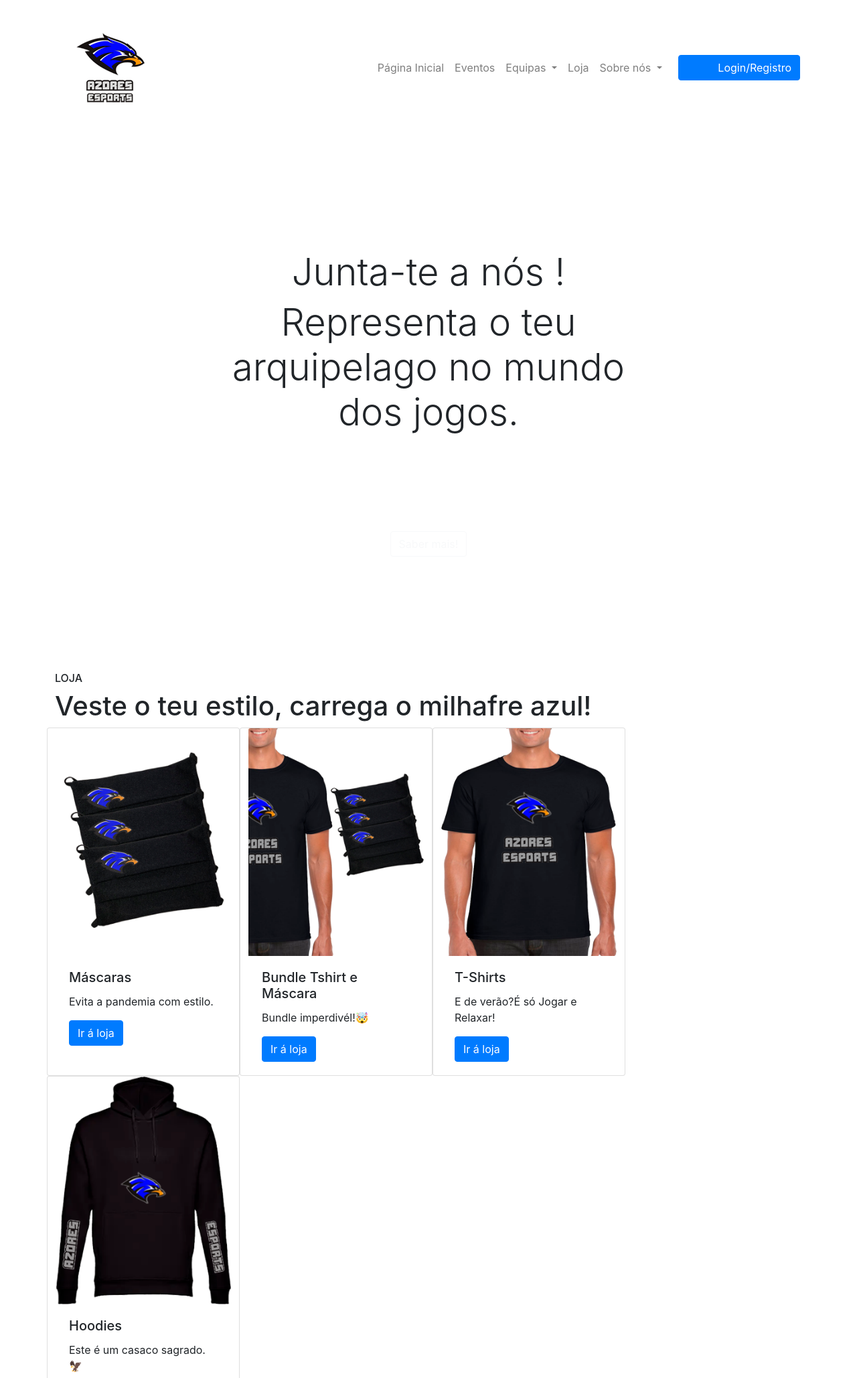
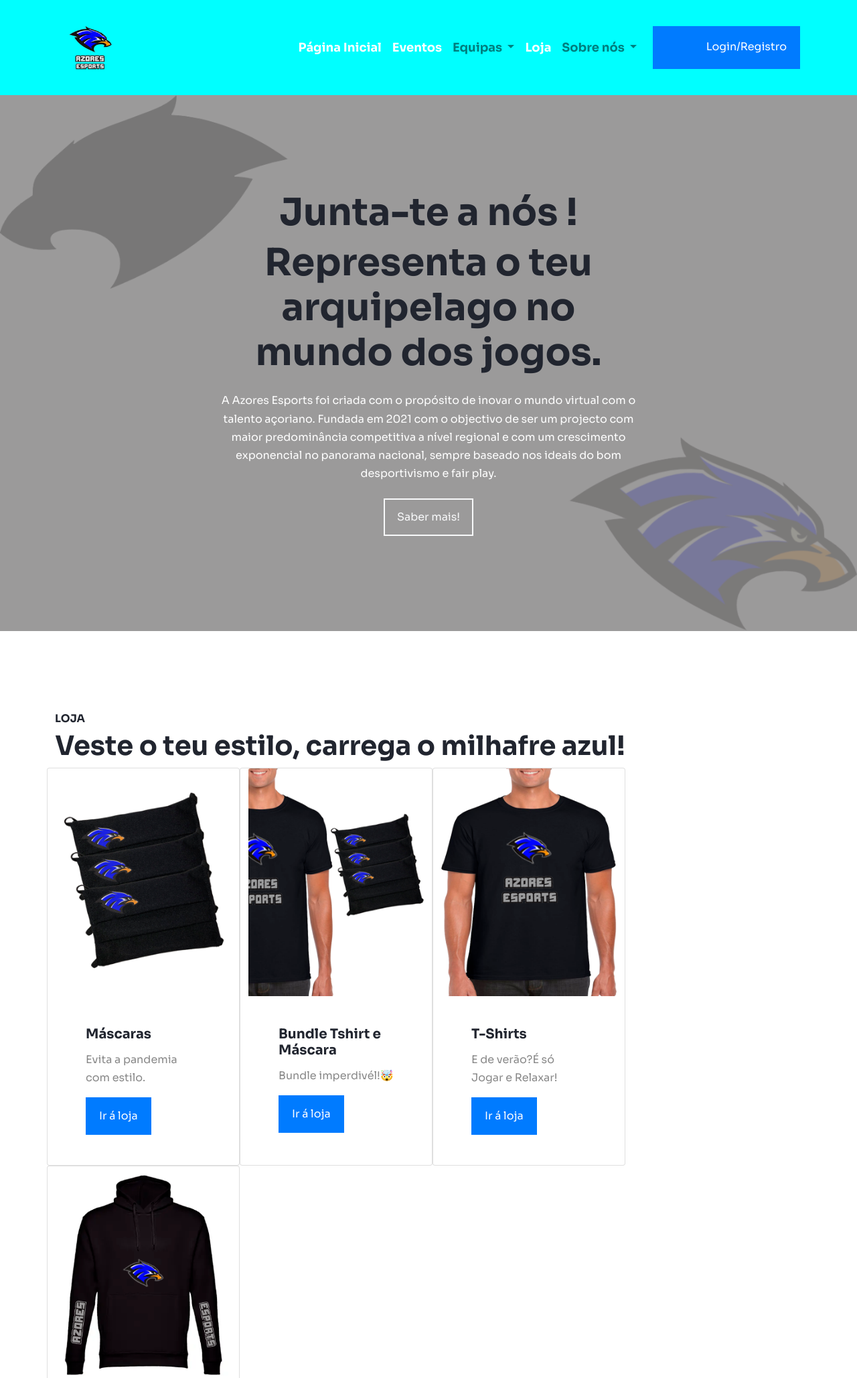
Before and after one commit to LuisOliveira18/Azores_Esports_Pap, a PHP site: page /public/html/azpi.html in a window 1280 px wide. Shown: the top 2057 px of the page at 67% size. Run offline with PHP 8.4, Linux system fonts and the light colour scheme; some libraries are stand-ins or nearby versions.

Commit message:
AZAULA/04

```diff
--- a/public/css/style.css
+++ b/public/css/style.css
@@ -44,7 +44,7 @@ background-color: cyan !important;
     border-radius: 0;
 }
 .hero {
-    background-image: url(../img/Background.png);
+    background-image: url(/img/Background.png);
     background-position: center;
     background-size: cover;
     background-attachment: fixed;
--- a/public/html/azpi.html
+++ b/public/html/azpi.html
@@ -8,6 +8,7 @@
     <link href="//maxcdn.bootstrapcdn.com/bootstrap/4.0.0/css/bootstrap.min.css" rel="stylesheet" id="bootstrap-css">
     <script src="//maxcdn.bootstrapcdn.com/bootstrap/4.0.0/js/bootstrap.min.js"></script>
     <script src="//code.jquery.com/jquery-1.11.1.min.js"></script>
+    <link rel ="stylesheet" type="text/css" href="/css/style.css">
     <title>AZORES ESPORTS</title>
 </head>
 
@@ -91,44 +100,44 @@
                 <h1>Veste o teu estilo, carrega o milhafre azul!</h1>
 
                 <div class="card" style="width: 18rem;">
-                    <img class="card-img-top" src="/public/img/Merch/AZMascs.png" alt="">
+                    <img class="card-img-top" src="/img/Merch/AZMascs.png" alt="">
                     <div class="service card-effect">
                         <div class="card-body">
                             <h5 class="card-title">Máscaras</h5>
                             <p class="card-text">Evita a pandemia com estilo.</p>
-                            <a href="/public/html/azloja.html" class="btn btn-primary">Ir á loja</a>
+                            <a href="/html/azloja.html" class="btn btn-primary">Ir á loja</a>
                         </div>
                     </div>
                 </div>
                 <div class="card" style="width: 18rem;">
-                        <img class="card-img-top" src="../AZE-PAP-1-master/public/img/Merch/AZBundle_1.png" alt="">
+                    <img class="card-img-top" src="/img/Merch/AZBundle_1.png" alt="">
                     <div class="service card-effect">
                         <div class="card-body">
                             <h5 class="card-title">Bundle Tshirt e Máscara</h5>
                             <p class="card-text">Bundle imperdivél!🤯</p>
-                                <a href="/public/img/Merch/AZBundle_1.png" class="btn btn-primary">Ir á loja</a>
+                            <a href="/img/Merch/AZBundle_1.png" class="btn btn-primary">Ir á loja</a>
                         </div>
                     </div>
                 </div>
                 <div class="card" style="width: 18rem;">
-                            <img class="card-img-top" src="../AZE-PAP-1-master/public/img/Merch/AZTshirt.png" alt="">
+                    <img class="card-img-top" src="/img/Merch/AZTshirt.png" alt="">
                     <div class="service card-effect">
                         <div class="card-body">
                             <h5 class="card-title">T-Shirts</h5>
                             <p class="card-text">E de verão?É só Jogar e Relaxar!</p>
-                                    <a href="/public/html/azloja.html" class="btn btn-primary">Ir á loja</a>
+                            <a href="/html/azloja.html" class="btn btn-primary">Ir á loja</a>
                         </div>
                     </div>
                 </div>
 
 
                 <div class="card" style="width: 18rem;">
-                    <img class="card-img-top" src="../AZE-PAP-1-master/YT/img/Merch/AZFront_Hoodie.png" alt="">
+                    <img class="card-img-top" src="/img/Merch/AZHoodies.png" alt="">
                     <div class="service card-effect">
                         <div class="card-body">
                             <h5 class="card-title">Hoodies</h5>
                             <p class="card-text">Este é um casaco sagrado.🦅</p>
-                      <a href="/public/html/azloja.html" class="btn btn-primary">Ir á loja</a>
+                            <a href="/html/azloja.html" class="btn btn-primary">Ir á loja</a>
                         </div>
                     </div>
                 </div>
@@ -151,11 +160,12 @@
     <div>
         <div id="footer" class="text-center p-3" style="background-color: rgba(0, 0, 0, 0.2);">
             © AZESPORTS 2021 Copyright:
-            <a class="text-white" href="/public/html/azpi.html"> AZORES ESPORTS</a>
+            <a class="text-white" href="/html/azpi.html"> AZORES ESPORTS</a>
         </div>
         <!-- Copyright -->
         </footer>
-        <!-- Footer --></div>
+        <!-- Footer -->
+    </div>
     <script src="https://cdn.jsdelivr.net/npm/bootstrap@5.1.3/dist/js/bootstrap.bundle.min.js"
         integrity="sha384-ka7Sk0Gln4gmtz2MlQnikT1wXgYsOg+OMhuP+IlRH9sENBO0LRn5q+8nbTov4+1p"
         crossorigin="anonymous"></script>
```
Also changed, not shown: other parts of public/html/azpi.html (+27 -19 lines), index.js (+4 -4 lines), 1 other file. Lines whose indentation alone changed are shown as unchanged.
